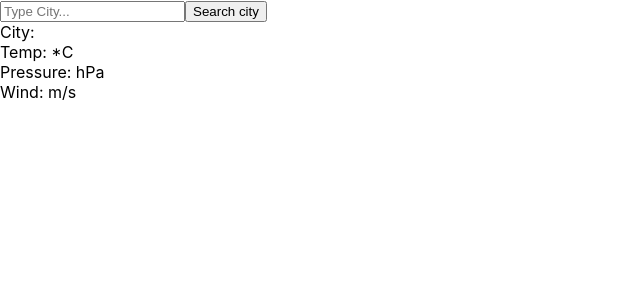
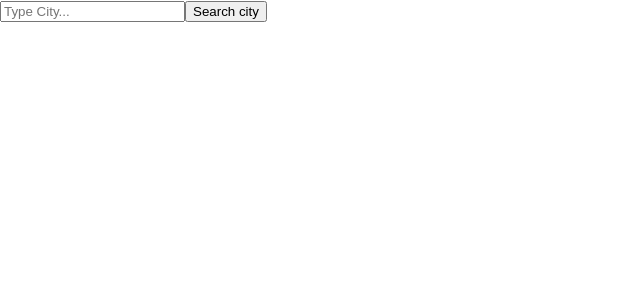
Before and after one commit to goldipl/ReactWeatherApp, a React (Create React App) app: page / in a window 1280 px wide. Shown: the top 300 px of the page, without its empty margins (0-640 px from the left). Built offline with nearby package versions, Linux system fonts and the light colour scheme.

Commit message:
handle Output

```diff
--- a/src/comp/WeatherOutput.js
+++ b/src/comp/WeatherOutput.js
@@ -2,14 +2,28 @@ import React from 'react';
 
 const WeatherOutput = (props) => {
 
-  const { cityName, cityTemp, cityPressure, cityWind } = props.weather;
+  const { cityErr, cityName, cityTemp, cityPressure, cityWind } = props.weather;
+  let container = null;
+
+
+  if (cityName && !cityErr) {
+    container = (
+      <>
+        <div clasName="resultContainer">
+          <div><strong>City: </strong>{String(cityName)}</div>
+          <div><strong>Temp: </strong>{`${String(cityTemp)} *C`}</div>
+          <div><strong>Pressure: </strong>{`${String(cityPressure)} hPa`}</div>
+          <div><strong>Wind: </strong>{`${String(cityWind)} m/s`}</div>
+        </div>
+      </>
+    )
+  }
+
+
   return (
-    <>
-      <div>{`City: ${String(cityName)}`}</div>
-      <div>{`Temp: ${String(cityTemp)} *C`}</div>
-      <div>{`Pressure: ${String(cityPressure)} hPa`}</div>
-      <div>{`Wind: ${String(cityWind)} m/s`}</div>
-    </>
+    <div clasName="resultContainer">
+      {cityErr ? `We haven't ${cityName} in database.` : container}
+    </div>
   );
 }
 
```
